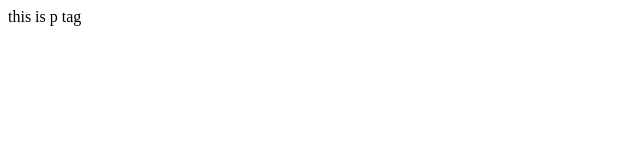
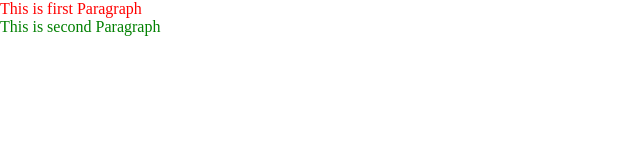
Before and after one commit to meghana1852/aurelia-2024, a plain HTML site: page index.html in a window 1280 px wide. Shown: the whole page, without its empty margins (0-640 px from the left). Drawn offline with Linux system fonts and the light colour scheme.

Commit message:
Initial commit

```diff
--- a/css/style.scss
+++ b/css/style.scss
@@ -2,3 +2,15 @@
     margin: 0;
     padding: 0;
 }
+
+
+.container {
+    .main {
+        .first {
+            color: red;
+        }
+    }
+    .second {
+        color: green;
+    }
+}
--- a/index.html
+++ b/index.html
@@ -2,8 +2,13 @@
 <html>
 <head>
     <title>home page</title>
+    <link rel="stylesheet" href="./css/style.css">
 <body>
-    <p>this is p tag</p>
-
+    <div class="container">
+        <div class="main">
+            <p class="first">This is first Paragraph</p>
+        </div>
+        <p class="second">This is second Paragraph</p>
+    </div>
 </body>
 </html>
```
Also changed, not shown: css/style.css (added), 1 other file.
